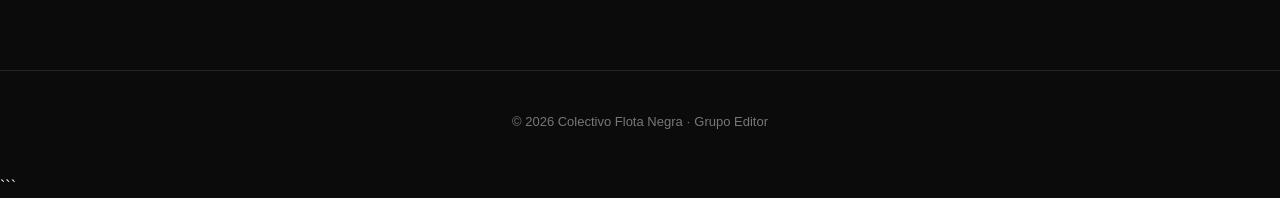
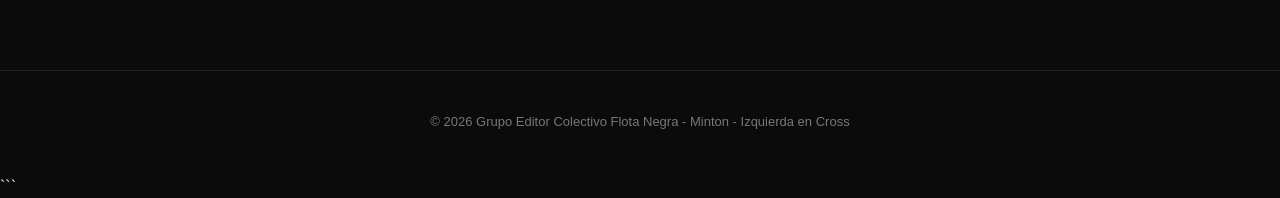
Before and after one commit to colectivoflotanegra/colectivoflotanegra.github.io, a plain HTML site: page libros/con-el-tiempo-de-su-lado.html in a window 1280 px wide. Shown: the part 2770-2968 px from the top of the page. Drawn offline with Linux system fonts and the light colour scheme.

Commit message:
Update con-el-tiempo-de-su-lado.html

```diff
--- a/libros/con-el-tiempo-de-su-lado.html
+++ b/libros/con-el-tiempo-de-su-lado.html
@@ -660,7 +660,7 @@
 
     <footer>
 
-        © 2026 Colectivo Flota Negra · Grupo Editor
+        © 2026 Grupo Editor Colectivo Flota Negra - Minton - Izquierda en Cross
 
     </footer>
 
```
